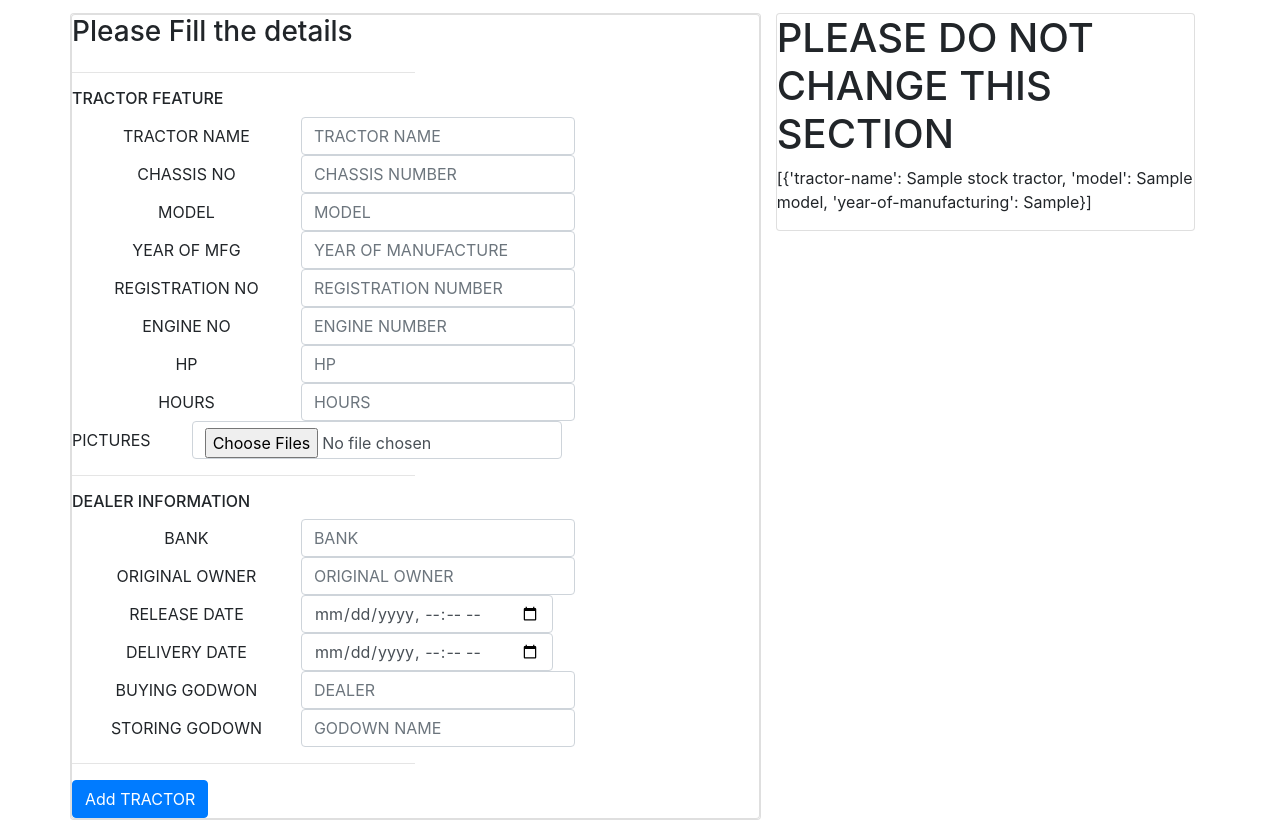
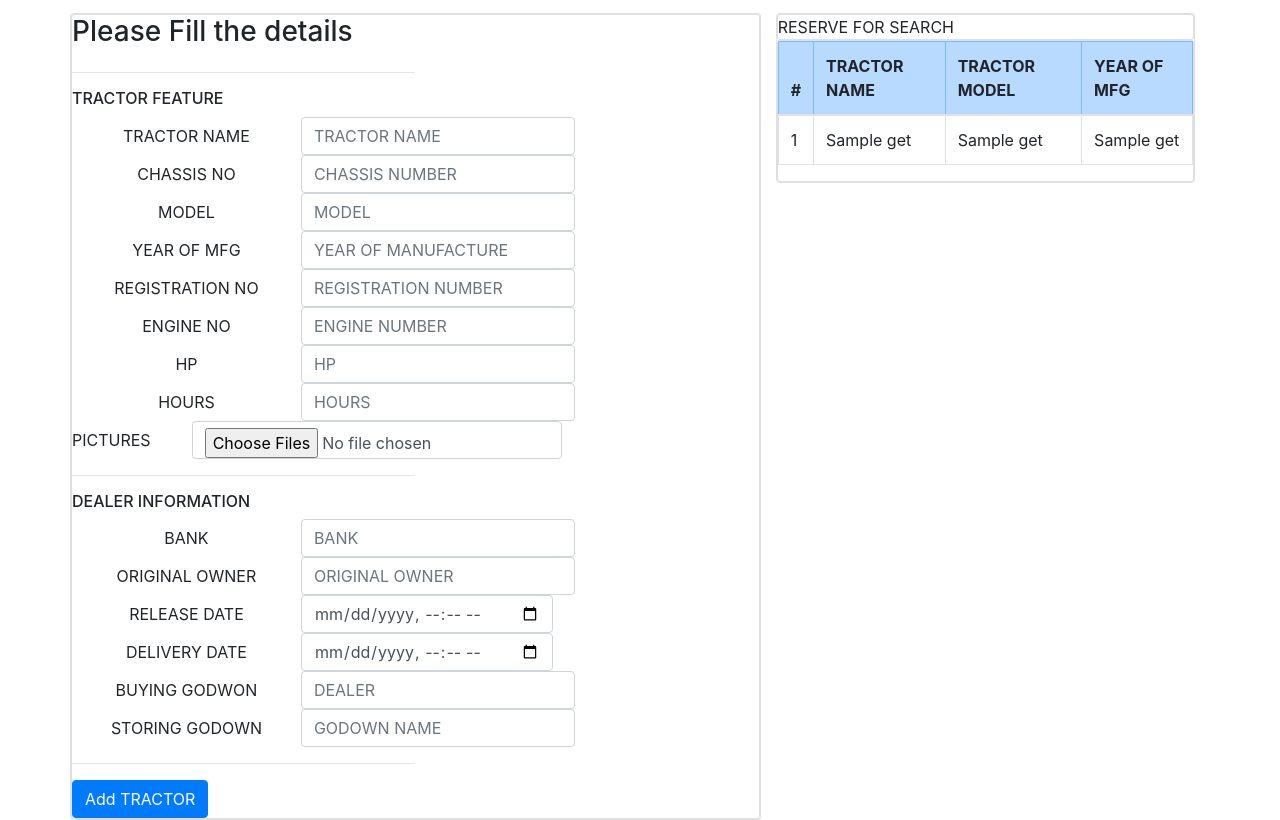
Before and after one commit to RavirajPawar/tractor-dealer, a Flask app: page /inventory in a window 1280 px wide. Shown: the part 56-876 px from the top of the page. Run offline with Flask 2, Linux system fonts and the light colour scheme; a database or web service that is not in the repository returns one stand-in record (values such as "Sample title"); some libraries are stand-ins or nearby versions.

Commit message:
search table for tractorb data

```diff
--- a/inventory/helper.py
+++ b/inventory/helper.py
@@ -16,5 +16,10 @@
         return False
 
 
+def lowercase_data(given_dict):
+    return {str(key).lower(): str(value).lower() for key, value in given_dict.items()}
+
+
 if __name__ == "__main__":
     print(create_folder("imran123"))
+    print(lowercase_data({"HI":"hELLo"}))
--- a/inventory/inventory.py
+++ b/inventory/inventory.py
@@ -2,7 +2,7 @@
 from werkzeug.utils import secure_filename
 from connector import mongo_conn
 import os
-from inventory.helper import create_folder
+from inventory.helper import create_folder, lowercase_data
 from logger import logger
 
 inventory_blueprint = Blueprint(
@@ -14,7 +14,7 @@
 def render_inventory():
     if request.method == "POST":
         tractor_details = dict(request.form)
-        mongo_conn.db.stock_tractor.insert_one(tractor_details)
+        mongo_conn.db.stock_tractor.insert_one(lowercase_data(tractor_details))
         chassis_number = tractor_details.get("chassis-number")
         create_folder(chassis_number)
         for file in request.files.getlist("file"):
@@ -50,7 +50,7 @@
         for document in result:
             temp = dict()
             for req in req_keys:
-                temp[req] = document[req]
+                temp[req] = document.get(req)
             display_tractor.append(temp)
 
     return render_template("inventory.html", display_tractor=display_tractor)
--- a/inventory/templates/inventory.html
+++ b/inventory/templates/inventory.html
@@ -27,7 +27,8 @@
 
         <div class="form-inline">
           <label class="control-label col-sm-4">YEAR OF MFG</label>
-          <input type="text" placeholder="YEAR OF MANUFACTURE" name="year-of-manufacturing" class="form-control" required>
+          <input type="text" placeholder="YEAR OF MANUFACTURE" name="year-of-manufacturing" class="form-control"
+            required>
         </div>
 
         <div class="form-inline">
@@ -103,8 +104,27 @@
 
   <div class="col">
     <div class="card">
-      <h1>PLEASE DO NOT CHANGE THIS SECTION</h1>
-      <p>{{display_tractor}}</p>
+      <div class="card">RESERVE FOR SEARCH</div>
+      <div class="card">
+        <table class="table table-bordered" id="tractor-info">
+          <thead>
+            <tr class="table-primary">
+              <th scope="row">#</th>
+              <th scope="row">TRACTOR NAME</th>
+              <th scope="row">TRACTOR MODEL</th>
+              <th scope="row">YEAR OF MFG</th>
+            </tr>
+          </thead>
+          <tbody>
+            {% for item in display_tractor %}
+            <tr>
+              <td>{{loop.index}}</td>
+              <td>{{item["tractor-name"]}}</td>
+              <td>{{item["model"]}}</td>
+              <td>{{item["year-of-manufacturing"]}}</td>
+            </tr>
+            {% endfor %}
+      </div>
     </div>
 
   </div>
```
Also changed, not shown: 1 other file.
